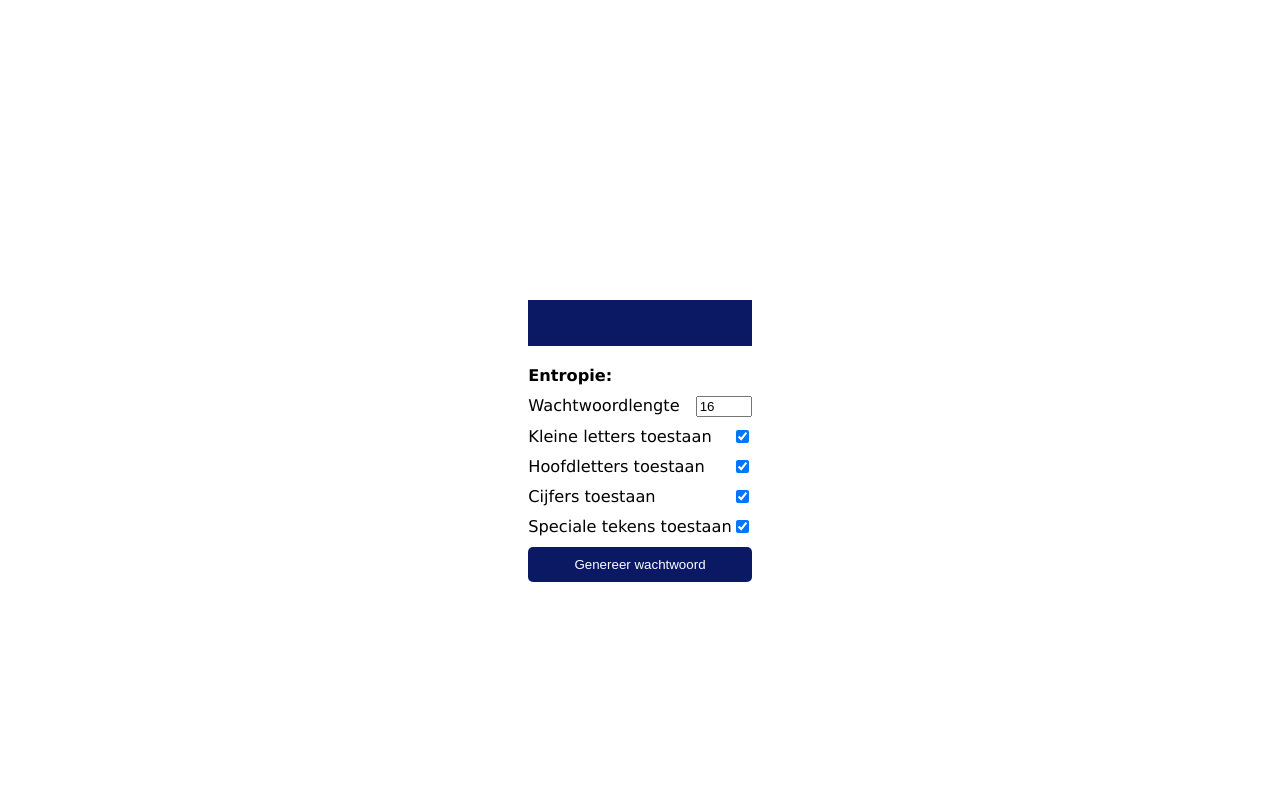
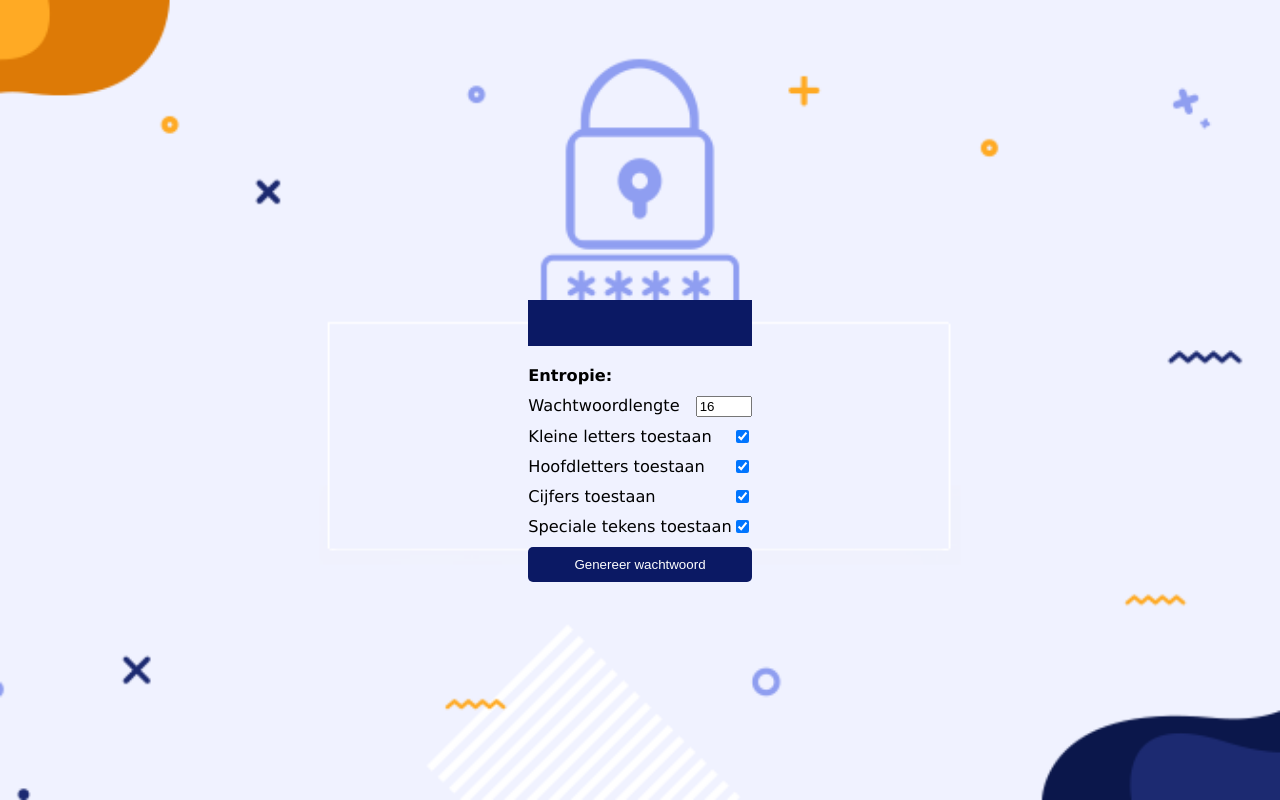
Before and after one commit to shyranok/DUPLO, a plain HTML site: page Opdracht_3/index.html in a window 1280 px wide. Drawn offline with Linux system fonts and the light colour scheme.

Commit message:
achtergrond path gewijzigd

```diff
--- a/Opdracht_3/styles/main.css
+++ b/Opdracht_3/styles/main.css
@@ -5,7 +5,7 @@ body {
   justify-content: center;
   align-items: center;
   min-height: 100vh;
-  background-image: url("images/password-generator.png");
+  background-image: url("/DUPLO/Opdracht_3/images/password-generator.png");
   background-size: cover;
   background-position: center;
   background-repeat: no-repeat;
```
